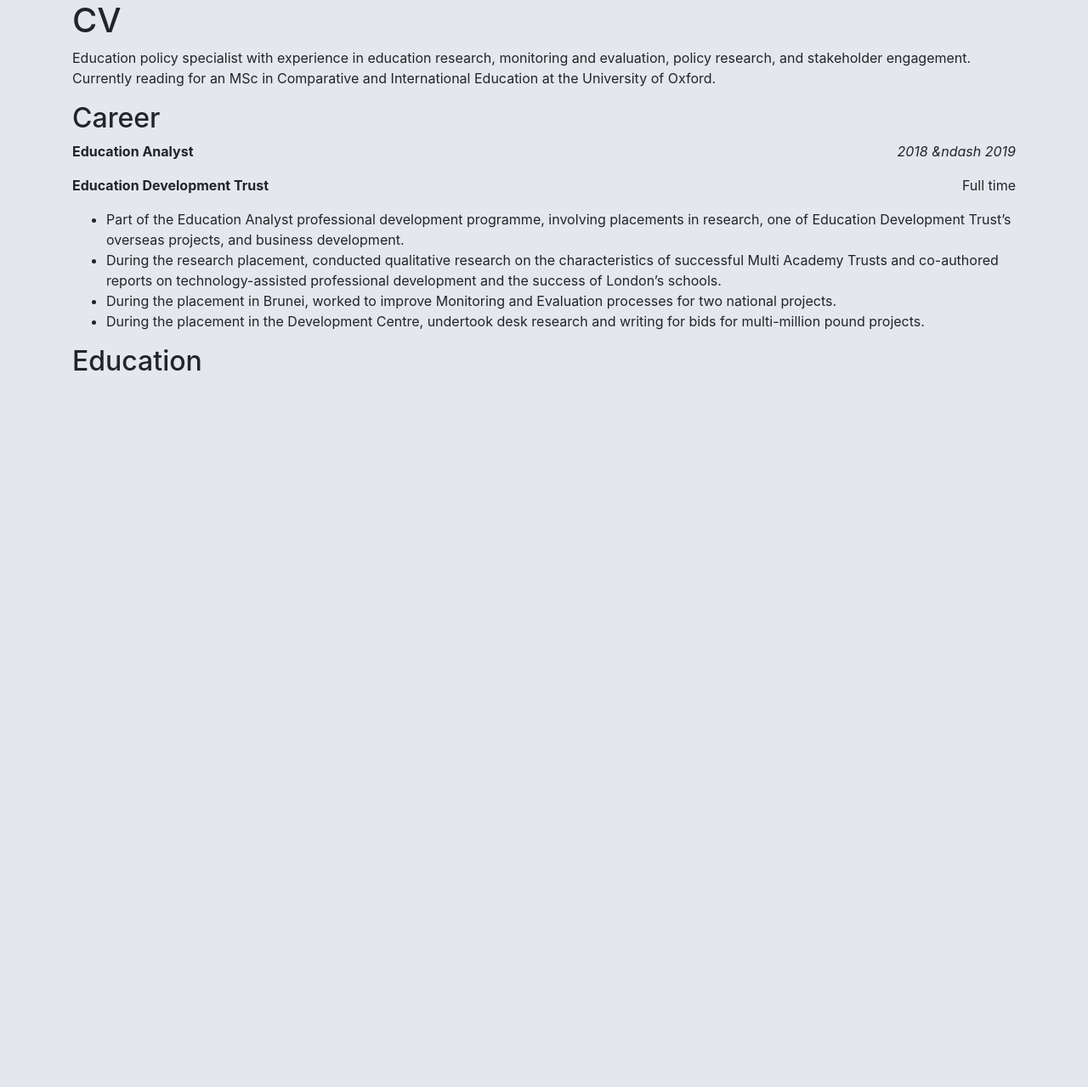
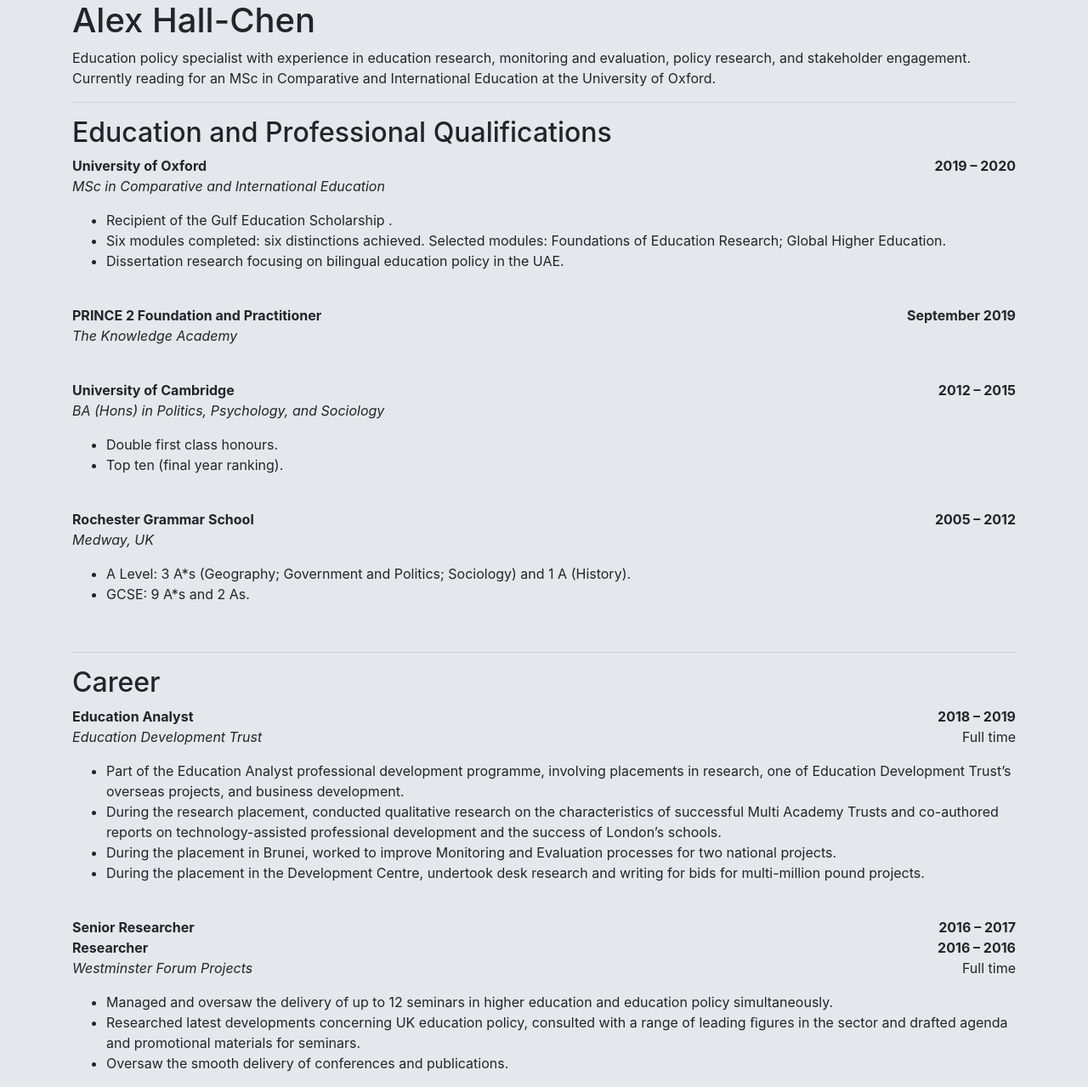
Before and after one commit to valerian-chen/alex.hall-chen.com, a plain HTML site: page cv.html in a window 1280 px wide. Shown: the whole page at 85% size. Before the commit the page ends 800 px from the top, so only its background shows below. Drawn offline with nearby package versions, Linux system fonts and the light colour scheme.

Commit message:
Update cv.html

```diff
--- a/cv.html
+++ b/cv.html
@@ -1,4 +1,3 @@
-
 <!DOCTYPE html>
 <html>
 
@@ -18,29 +17,132 @@
 <div class="container">
 	<div class="row">
 		<div class="col-12">
-			<h1>CV</h1>
+			<h1>Alex Hall-Chen</h1>
 			<p>Education policy specialist with experience in education research, monitoring and evaluation, policy research, and stakeholder engagement. Currently reading for an MSc in Comparative and International Education at the University of Oxford.</p>
-			<h2>Career</h2>
 
-			<p style="text-align:left;">
-				<b>Education Analyst</b>
+		    <hr><h2>Education and Professional Qualifications</h2>
+
+			<p>
+            <span style="text-align:left;">
+				<b>University of Oxford</b>
+			</span>
+            <span style="float:right;">
+				<b>2019 &ndash; 2020</b>
+			</span><br>
+			<span style="text-align:left;">
+				<i>MSc in Comparative and International Education</i>
+			</span>
 			<span style="float:right;">
-				<i>2018 &ndash 2019</i>
+				<! -- text here -->
 			</span>
 			</p>
-			<p style="text-align:left;">
-				<b>Education Development Trust</b>
+			<ul>
+				<li>Recipient of the Gulf Education Scholarship .</li>
+				<li>Six modules completed: six distinctions achieved. Selected modules: Foundations of Education Research; Global Higher Education.</li>
+				<li>Dissertation research focusing on bilingual education policy in the UAE.</li>
+			</ul><br>
+
+			<p>
+            <span style="text-align:left;">
+				<b>PRINCE 2 Foundation and Practitioner</b>
+			</span>
+            <span style="float:right;">
+				<b>September 2019</b>
+			</span><br>
+			<span style="text-align:left;">
+				<i>The Knowledge Academy</i>
+			</span>
+			<span style="float:right;">
+				<! -- text here -->
+			</span>
+			</p><br>
+
+			<p>
+            <span style="text-align:left;">
+				<b>University of Cambridge</b>
+			</span>
+            <span style="float:right;">
+				<b>2012 &ndash; 2015</b>
+			</span><br>
+			<span style="text-align:left;">
+				<i>BA (Hons) in Politics, Psychology, and Sociology</i>
+			</span>
+			<span style="float:right;">
+				<! -- text here -->
+			</span>
+			</p>
+			<ul>
+				<li>Double first class honours.</li>
+				<li>Top ten (final year ranking).</li>
+			</ul><br>
+
+			<p>
+            <span style="text-align:left;">
+				<b>Rochester Grammar School</b>
+			</span>
+            <span style="float:right;">
+				<b>2005 &ndash; 2012</b>
+			</span><br>
+			<span style="text-align:left;">
+				<i>Medway, UK</i>
+			</span>
+			<span style="float:right;">
+				<! -- text here -->
+			</span>
+			</p>
+			<ul>
+				<li>A Level: 3 A*s (Geography; Government and Politics; Sociology) and 1 A (History).</li>
+				<li>GCSE: 9 A*s and 2 As.</li>
+			</ul><br>
+			<hr><h2>Career</h2>
+
+			<p>
+            <span style="text-align:left;">
+				<b>Education Analyst</b>
+			</span>
+            <span style="float:right;">
+				<b>2018 &ndash; 2019</b>
+			</span><br>
+			<span style="text-align:left;">
+				<i>Education Development Trust</i>
+			</span>
 			<span style="float:right;">
 				Full time
 			</span>
 			</p>
 			<ul>
 				<li>Part of the Education Analyst professional development programme, involving placements in research, one of Education Development Trust’s overseas projects, and business development.</li>
-				<li> During the research placement, conducted qualitative research on the characteristics of successful Multi Academy Trusts and co-authored reports on technology-assisted professional development and the success of London’s schools.</li>
+				<li>During the research placement, conducted qualitative research on the characteristics of successful Multi Academy Trusts and co-authored reports on technology-assisted professional development and the success of London’s schools.</li>
 				<li>During the placement in Brunei, worked to improve Monitoring and Evaluation processes for two national projects.</li>
 				<li>During the placement in the Development Centre, undertook desk research and writing for bids for multi-million pound projects.</li>
+			</ul><br>
+
+			<p>
+            <span style="text-align:left;">
+				<b>Senior Researcher</b>
+			</span>
+            <span style="float:right;">
+				<b>2016 &ndash; 2017</b>
+			</span><br>
+            <span style="text-align:left;">
+				<b>Researcher</b>
+			</span>
+            <span style="float:right;">
+				<b>2016 &ndash; 2016</b>
+			</span><br>
+			<span style="text-align:left;">
+				<i>Westminster Forum Projects</i>
+			</span>
+			<span style="float:right;">
+				Full time
+			</span>
+			</p>
+			<ul>
+				<li>Managed and oversaw the delivery of up to 12 seminars in higher education and education policy simultaneously.</li>
+				<li>Researched latest developments concerning UK education policy, consulted with a range of leading ﬁgures in the sector and drafted agenda and promotional materials for seminars.</li>
+				<li> Oversaw the smooth delivery of conferences and publications.</li>
 			</ul>
-		      <h2>Education</h2>
+
 		</div>
 	</div>
 </div>
```
